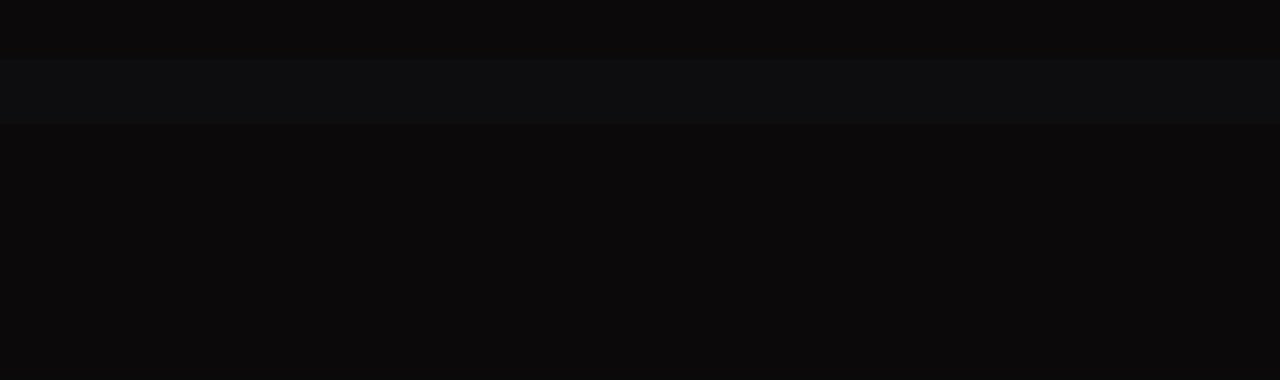
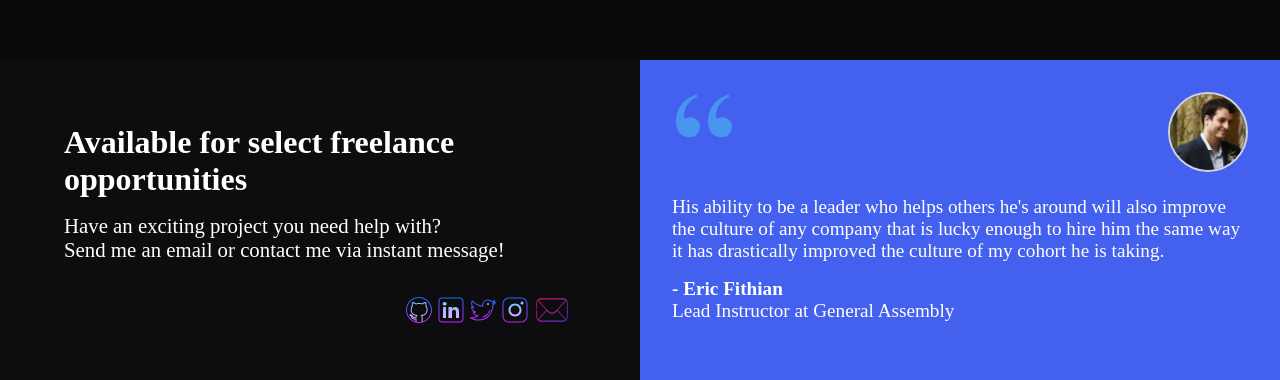
Before and after one commit to brendonvan/Portfolio, a React (Create React App) app: page / in a window 1280 px wide. Shown: the part 2484-2864 px from the top of the page. Before the commit the page ends 2608 px from the top, so only its background shows below. Built offline with nearby package versions, Linux system fonts and the light colour scheme; the HTML template or start-up script is replaced by a standard one.

Commit message:
Complete footer

```diff
--- a/src/App.css
+++ b/src/App.css
@@ -125,7 +125,7 @@
 }
 
 #header-deadlines {
-  background: linear-gradient(-45deg, var(--theme-dark-red), var(--theme-dark-red), var(--theme-dark-red), var(--theme-secondary-dark-red), var(--theme-light-red), var(--theme-light-red), var(--theme-secondary-dark-red), var(--theme-dark-red), var(--theme-dark-red), var(--theme-dark-red));
+  background: linear-gradient(-45deg, var(--theme-dark-red), var(--theme-dark-red), var(--theme-dark-red), var(--theme-secondary-dark-red), var(--theme-light-red), var(--theme-secondary-light-red), var(--theme-light-red), var(--theme-secondary-dark-red), var(--theme-dark-red), var(--theme-dark-red), var(--theme-dark-red));
   background-size: 2000%;
   -webkit-text-fill-color: transparent;
   -webkit-background-clip: text;
--- a/src/App.js
+++ b/src/App.js
@@ -1,5 +1,5 @@
 import './App.css';
-import { useState, useEffect } from 'react'
+import { useState, useEffect } from 'react';
 import Header from './components/Header';
 import Footer from './components/Footer';
 
--- a/src/components/Footer.css
+++ b/src/components/Footer.css
@@ -1,5 +1,60 @@
 .footer {
     width: 100%;
-    height: 4rem;
+    height: 20rem;
     background-color: var(--theme-secondary-black-translucent);
+    display: flex;
 }
+
+.footer .contact-me {
+    width: 50%;
+    padding: 4rem;
+}
+
+.footer .contact-me p {
+    font-size: 1.3rem;
+    font-weight: 500;
+    margin-top: 1rem;
+    margin-bottom: -2rem;
+
+}
+
+.footer .contact-info {
+    display: flex;
+    justify-content: flex-end;
+}
+
+.footer .testimonials {
+    width: 50%;
+    background-color: var(--theme-secondary-dark-blue);
+    padding: 2rem;
+}
+
+.testimonial-image {
+    display: flex;
+    justify-content: space-between;
+}
+.testimonial-image img:first-child {
+    margin-top: -2rem;
+
+}
+
+.testimonial-image img:last-child {
+    width: 5rem;
+    height: 5rem;
+    border: 2px solid var(--theme-secondary-dark-white);
+    border-radius: 16rem;
+
+}
+
+.testimonials p {
+    margin-top: 1.5rem;
+    margin-bottom: 1rem;
+    font-size: 1.2rem;
+}
+
+.testimonials span {
+    color: var(--theme-secondary-light-white);
+    margin-top: 2rem;
+    margin-bottom: 1rem;
+    font-size: 1.2rem;
+}
--- a/src/components/Footer.jsx
+++ b/src/components/Footer.jsx
@@ -1,9 +1,49 @@
 import './Footer.css';
+import { useState, useEffect } from 'react';
 
 const Footer = () => {
+    let [showEmail, setShowEmail] = useState(false);
+    function toggleEmail() {
+        console.log(showEmail)
+        if (!showEmail) {
+            navigator.clipboard.writeText('brendon@van.digital');
+            setShowEmail(true);
+
+        } else {
+            setShowEmail(false);
+        }
+    }
     return (
         <div className="footer">
-            <h1></h1>
+            <div className='contact-me'>
+                <h1>Available for select freelance opportunities</h1>
+                <p>Have an exciting project you need help with?<br></br>
+Send me an email or contact me via instant message!</p>
+                <div className='contact-info'>
+                    <h4>
+                        <span className={ showEmail ? 'contact-points moved' : 'contact-points' }><a href='https://github.com/brendonvan/' target="_blank" rel="noopener noreferrer"><img src="./icons/github.svg" alt="github" /></a> </span>
+                        <span className={ showEmail ? 'contact-points moved' : 'contact-points' }><a href='https://www.linkedin.com/in/brendon-van/' target="_blank" rel="noopener noreferrer"><img src="./icons/linkedin.svg" alt="linkedin" /></a> </span>
+                        <span className={ showEmail ? 'contact-points moved' : 'contact-points' }><a href='https://twitter.com/BrendonVan_/' target="_blank" rel="noopener noreferrer"><img src="./icons/twitter.svg" alt="twitter" /></a> </span>
+                        <span className={ showEmail ? 'contact-points moved' : 'contact-points' }><a href='https://www.instagram.com/brendon_van/' target="_blank" rel="noopener noreferrer"><img src="./icons/instagram.svg" alt="instagram" /></a> </span>
+                        <span className={ showEmail ? 'contact-points email moved' : 'contact-points email' }><img onClick={ () => { toggleEmail() } } src="./icons/email.svg" alt="email" /> </span>
+                        <span className={ showEmail ? 'show-email' : 'hide-email' }>brendon@van.digital</span>
+                    </h4>
+                </div>
+            </div>
+            <div className='testimonials'>
+                <div className='testimonial-image'>
+                    <img src="./icons/quotes.svg" alt="quotes" />
+                    <img src="./icons/ericfithian.jpeg" alt="ericfithian" />
+                </div>
+                <p>His ability to be a leader who helps others he's around will also improve
+                the culture of any company that is lucky enough to hire him the same way it
+                has drastically improved the culture of my cohort he is taking.
+                </p>
+                <span><b>- Eric Fithian</b></span>
+                <br></br>
+                <span>Lead Instructor at General Assembly</span>
+
+            </div>
         </div>
     )
 }
```
Also changed, not shown: public/icons/ericfithian.jpeg (added), public/icons/quotes.svg (added).
